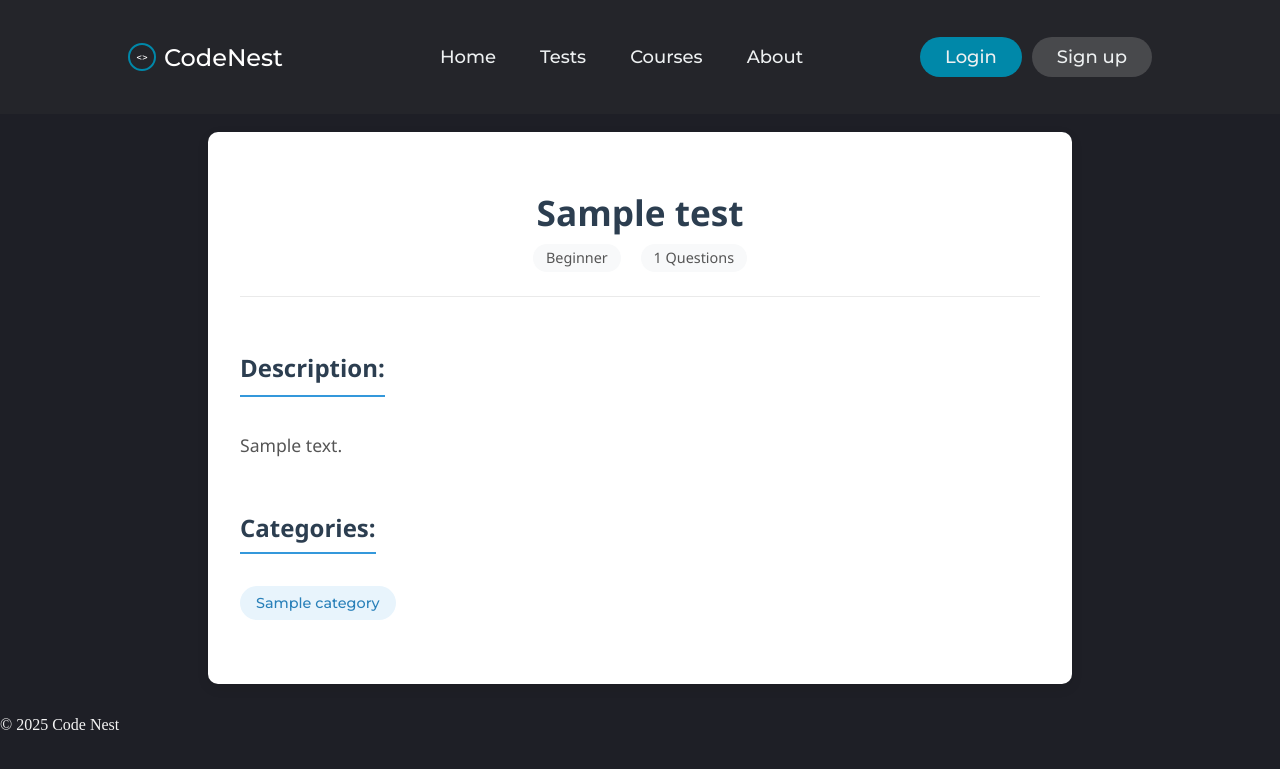
After one commit to bogdanbalasoiu20/CodeNest, a Django app: page /code_nest/tests/test_details/1/ in a window 1280 px wide. The commit adds this page. Shown: the top 769 px of the page. Run offline with Django 5.2, Linux system fonts and the light colour scheme; tables that the repository leaves empty hold one stand-in row (values such as "Sample post"); parts of the project's set-up code (start-up, migrations or seed data) failed here and were passed over.

Commit message:
inceput pagina detalii test

```diff
--- /dev/null
+++ b/code_nest/static/css/test_details.css
@@ -0,0 +1,118 @@
+/* Test Details Page Styling */
+.test-details {
+    max-width: 800px;
+    margin: 2rem auto;
+    padding: 2rem;
+    background-color: #fff;
+    border-radius: 10px;
+    box-shadow: 0 4px 12px rgba(0, 0, 0, 0.1);
+    font-family: 'Segoe UI', Tahoma, Geneva, Verdana, sans-serif;
+}
+
+.test-header {
+    text-align: center;
+    margin-bottom: 2rem;
+    padding-bottom: 1.5rem;
+    border-bottom: 1px solid #eaeaea;
+}
+
+.test-header h1 {
+    color: #2c3e50;
+    font-size: 2.2rem;
+    margin-bottom: 0.5rem;
+}
+
+.test-header span {
+    display: inline-block;
+    margin: 0 0.5rem;
+    padding: 0.3rem 0.8rem;
+    background-color: #f8f9fa;
+    border-radius: 20px;
+    font-size: 0.9rem;
+    color: #555;
+}
+
+.test-description {
+    margin-bottom: 2rem;
+    line-height: 1.6;
+}
+
+.test-description h2 {
+    color: #2c3e50;
+    font-size: 1.5rem;
+    margin-bottom: 1rem;
+    border-bottom: 2px solid #3498db;
+    padding-bottom: 0.5rem;
+    display: inline-block;
+}
+
+.test-description p {
+    color: #555;
+    font-size: 1.1rem;
+}
+
+.test-categories {
+    margin-bottom: 2rem;
+}
+
+.test-categories h2 {
+    color: #2c3e50;
+    font-size: 1.5rem;
+    margin-bottom: 1rem;
+    border-bottom: 2px solid #3498db;
+    padding-bottom: 0.5rem;
+    display: inline-block;
+}
+
+.test-categories ul {
+    list-style-type: none;
+    padding: 0;
+    display: flex;
+    flex-wrap: wrap;
+    gap: 0.5rem;
+}
+
+.test-categories li {
+    background-color: #e8f4fc;
+    color: #2980b9;
+    padding: 0.5rem 1rem;
+    border-radius: 20px;
+    font-size: 0.9rem;
+}
+
+.start-test {
+    text-align: center;
+    margin-top: 2rem;
+}
+
+.start-test-button {
+    display: inline-block;
+    padding: 0.8rem 2rem;
+    background-color: #3498db;
+    color: white;
+    text-decoration: none;
+    border-radius: 5px;
+    font-weight: bold;
+    font-size: 1.1rem;
+    transition: all 0.3s ease;
+    border: none;
+    cursor: pointer;
+}
+
+.start-test-button:hover {
+    background-color: #2980b9;
+    transform: translateY(-2px);
+    box-shadow: 0 4px 8px rgba(0, 0, 0, 0.1);
+}
+
+/* Responsive adjustments */
+@media (max-width: 768px) {
+    .test-details {
+        padding: 1.5rem;
+        margin: 1rem;
+    }
+
+    .test-header h1 {
+        font-size: 1.8rem;
+    }
+}
--- /dev/null
+++ b/code_nest/templates/test_details.html
@@ -0,0 +1,41 @@
+{% extends 'base.html' %}
+{% load static %}
+
+{% block title %}{{ test.title }} - Code Nest{% endblock %}
+
+{% block extra_head %}
+<link rel="stylesheet" href="{% static 'css/base.css' %}">
+<link rel="stylesheet" href="{% static 'css/test_details.css' %}">
+{% endblock %}
+
+{% block content %}
+<div class="test-details">
+    <div class="test-header">
+        <h1>{{ test.title }}</h1>
+        <div class="test-meta">
+            <span>{{ test.difficulty }}</span>
+            <span>{{ test.number_of_questions }} Questions</span>
+        </div>
+    </div>
+
+    <div class="test-description">
+        <h2>Description:</h2>
+        <p>{{ test.description }}</p>
+    </div>
+
+    <div class="test-categories">
+        <h2>Categories:</h2>
+        <ul>
+            {% for category in test.categories.all %}
+                <li>{{ category.title }}</li>
+            {% empty %}
+                <li>No categories specified</li>
+            {% endfor %}
+        </ul>
+    </div>
+
+    <div class="start-test">
+        {% comment %} <a href="{% url 'start_test' test.id %}" class="start-test-button">Start Test</a> {% endcomment %}
+    </div>
+</div>
+{% endblock %}
--- a/code_nest/urls.py
+++ b/code_nest/urls.py
@@ -43,7 +43,10 @@ urlpatterns = [
     path('courses/<slug:slug>/confirmare/', views.enrollment_confirmation, name='enrollment_confirmation'),
 
     # urls.py
-    path('courses/<slug:slug>/payment/', views.course_payment, name='course_payment')
+    path('courses/<slug:slug>/payment/', views.course_payment, name='course_payment'),
+
+    #test detail
+    path('tests/test_details/<int:test_id>/',views.testDetails,name='test_details'),
 
 
 ]
--- a/code_nest/views.py
+++ b/code_nest/views.py
@@ -315,3 +315,16 @@ def course_payment(request, slug):
         return redirect('enroll_course', slug=slug)
 
     return render(request, 'course_payment.html', {'course': course})
+
+
+
+
+                                            #----------------------#
+                                            #TEST DETAILS
+                                            #----------------------#
+
+
+def testDetails(request,test_id):
+    test = get_object_or_404(Test, id=test_id)
+
+    return render(request,'test_details.html',{'test':test})
```
Also changed, not shown: code_nest/templates/testsPage.html (+8 -1 lines), media/tests/oop_java_beginner.png (added).
